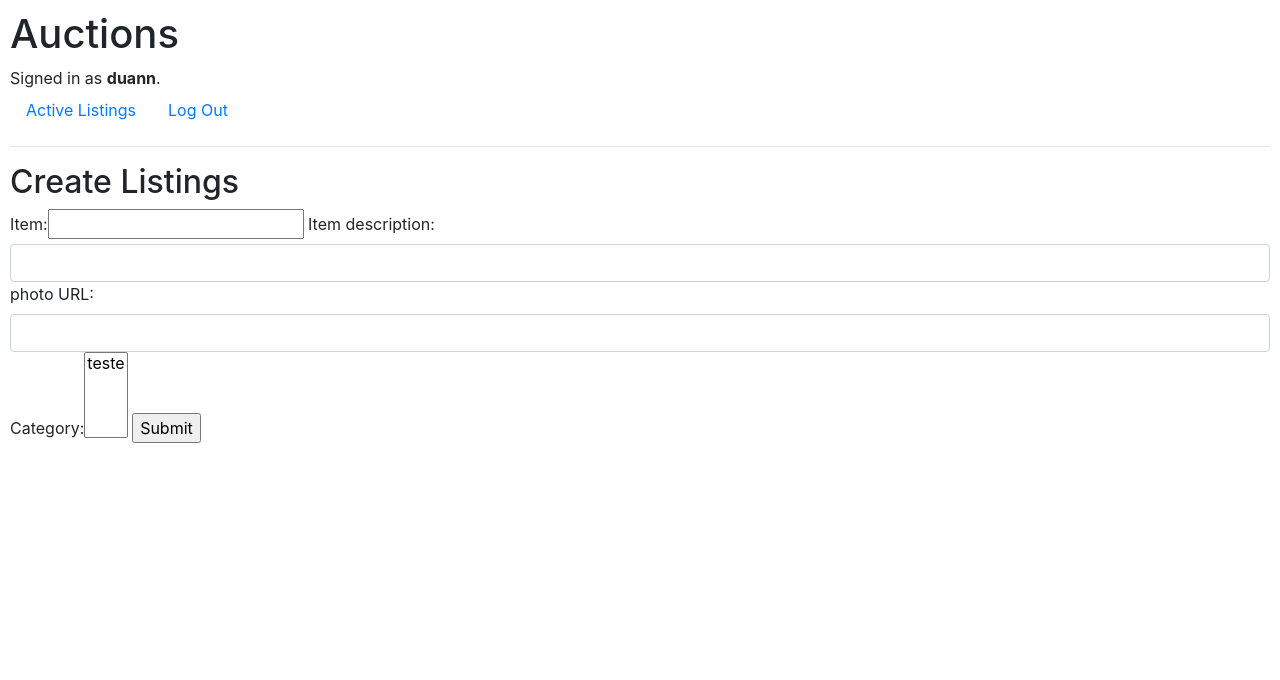
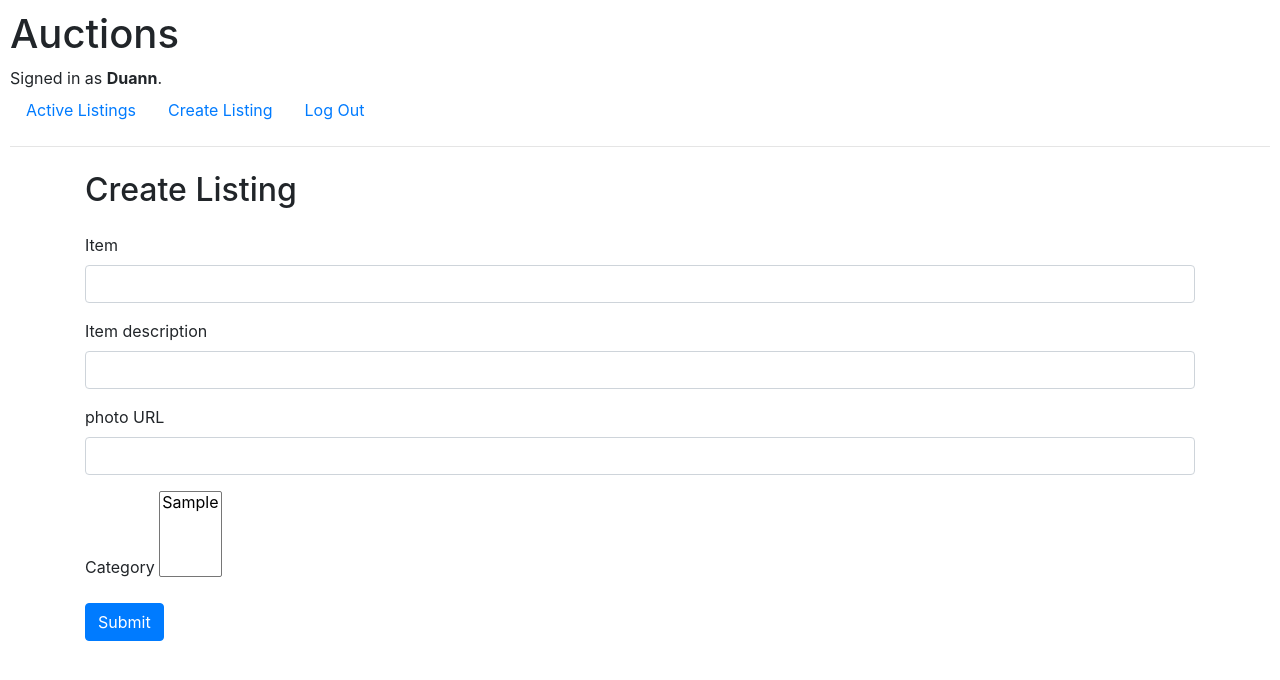
Before and after one commit to duanniten/commerce, a Django app: page /createListing in a window 1280 px wide. Shown: the top 680 px of the page. Run offline with Django 3.2, Linux system fonts and the light colour scheme; a user stored in the database is signed in; data comes from the database, SQL or seed files in the repository; tables that the repository leaves empty hold one stand-in row (values such as "Sample post"); some libraries are stand-ins or nearby versions.

Commit message:
last changes

```diff
--- a/auctions/forms.py
+++ b/auctions/forms.py
@@ -13,7 +13,7 @@ class CreateListinigForm(ModelForm):
             'category' : 'Category'
         }
         widgets = {
-            'titulo': forms.TextInput(attrs={
+            'title': forms.TextInput(attrs={
                 'class': 'form-control'}),
 
             'description': forms.TextInput(attrs={
--- a/auctions/models.py
+++ b/auctions/models.py
@@ -25,11 +25,12 @@ class AuctionListings(models.Model):
 class Bids(models.Model):
     bidValue = models.DecimalField(max_digits=12, decimal_places=2)
     user = models.ForeignKey(User, on_delete=models.CASCADE)
-    timestand = models.DateTimeField(auto_now=True, auto_now_add= True)
+    timestand = models.DateTimeField(auto_now_add= True)
     listing = models.ForeignKey(AuctionListings, on_delete= models.CASCADE)
+
 
 class Comments(models.Model):
     comment = models.TextField()
     user = models.ForeignKey(User, on_delete= models.CASCADE)
-    timestamp  = models.DateTimeField(auto_now=True, auto_now_add= True)
+    timestamp  = models.DateTimeField(auto_now_add= True)
     listinig = models.ForeignKey(AuctionListings, on_delete=models.CASCADE)
--- a/auctions/templates/auctions/createListing.html
+++ b/auctions/templates/auctions/createListing.html
@@ -1,10 +1,28 @@
 {% extends "auctions/layout.html" %}
 
 {% block body %}
-    <h2>Create Listings</h2>
-    <form action = "{% url 'listing' %}" method="post">
+<div class="container mt-4">
+    <h2 class="mb-4">Create Listing</h2>
+
+    <form action="{% url 'createListing' %}" method="post" class="needs-validation" novalidate>
         {% csrf_token %}
-        {{ form }}
-        <input type="submit">
+
+        {% for field in form %}
+            <div class="mb-3">
+                <label for="{{ field.id_for_label }}" class="form-label">
+                    {{ field.label }}
+                </label>
+                {{ field }}
+                {% if field.help_text %}
+                    <div class="form-text">{{ field.help_text }}</div>
+                {% endif %}
+                {% for error in field.errors %}
+                    <div class="text-danger">{{ error }}</div>
+                {% endfor %}
+            </div>
+        {% endfor %}
+
+        <button type="submit" class="btn btn-primary">Submit</button>
     </form>
+</div>
 {% endblock %}
--- a/auctions/templates/auctions/layout.html
+++ b/auctions/templates/auctions/layout.html
@@ -22,6 +22,9 @@
             </li>
             {% if user.is_authenticated %}
                 <li class="nav-item">
+                    <a class="nav-link" href="{% url 'createListing' %}">Create Listing</a>
+                </li>
+                <li class="nav-item">
                     <a class="nav-link" href="{% url 'logout' %}">Log Out</a>
                 </li>
             {% else %}
--- a/auctions/views.py
+++ b/auctions/views.py
@@ -3,6 +3,8 @@ from django.db import IntegrityError
 from django.http import HttpResponse, HttpResponseRedirect
 from django.shortcuts import render
 from django.urls import reverse
+
+from django.contrib.auth.decorators import login_required
 
 from .models import *
 from .forms import *
@@ -17,7 +19,7 @@ def listing(request, listing_id):
         print("teste")
     return render(request,"auctions/listing.html", context=context)
 
-
+@login_required
 def create_listing(request):
     if request.method == "POST":
         title = request.POST["title"]
@@ -26,7 +28,6 @@ def create_listing(request):
         imageUrl = request.POST['imageUrl']
         category = request.POST['category']
         category = Category.objects.get(pk = category)
-
         listing = AuctionListings(
             title = title,
             description = description,
@@ -34,11 +35,8 @@ def create_listing(request):
             imageUrl = imageUrl,
             category = category
         )
-
         listing.save()
-
         return HttpResponseRedirect(reverse("index"))
-
     else:
         context ={
             'form' : CreateListinigForm()
```
Also changed, not shown: auctions/migrations/0001_initial.py, auctions/migrations/0002_alter_auctionlistings_bid.py (deleted), auctions/migrations/0003_alter_auctionlistings_category.py (deleted), db.sqlite3.
